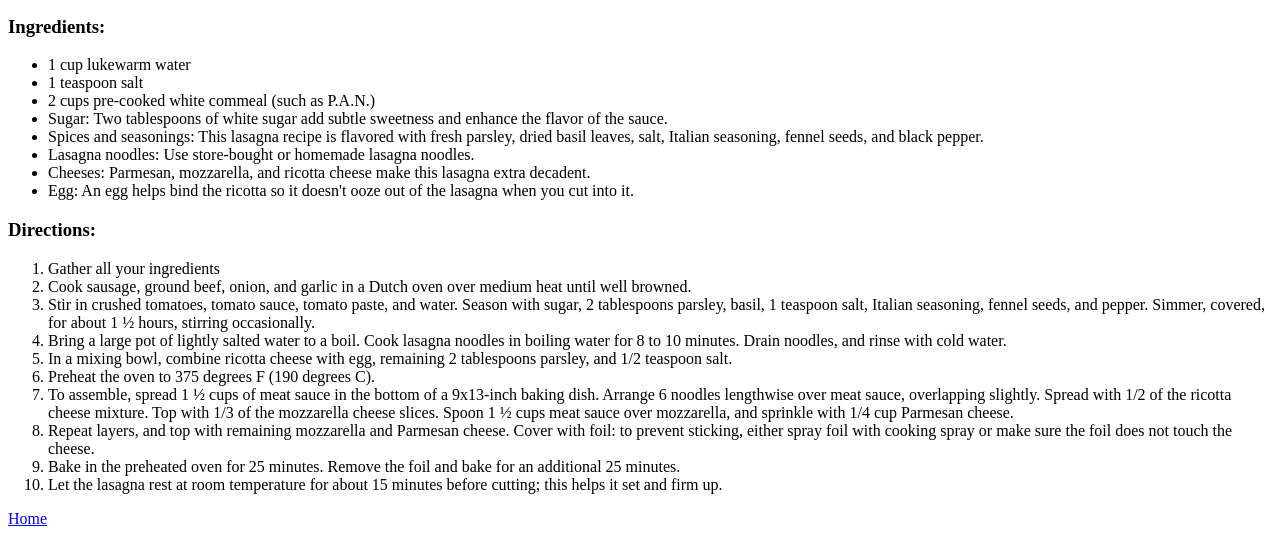
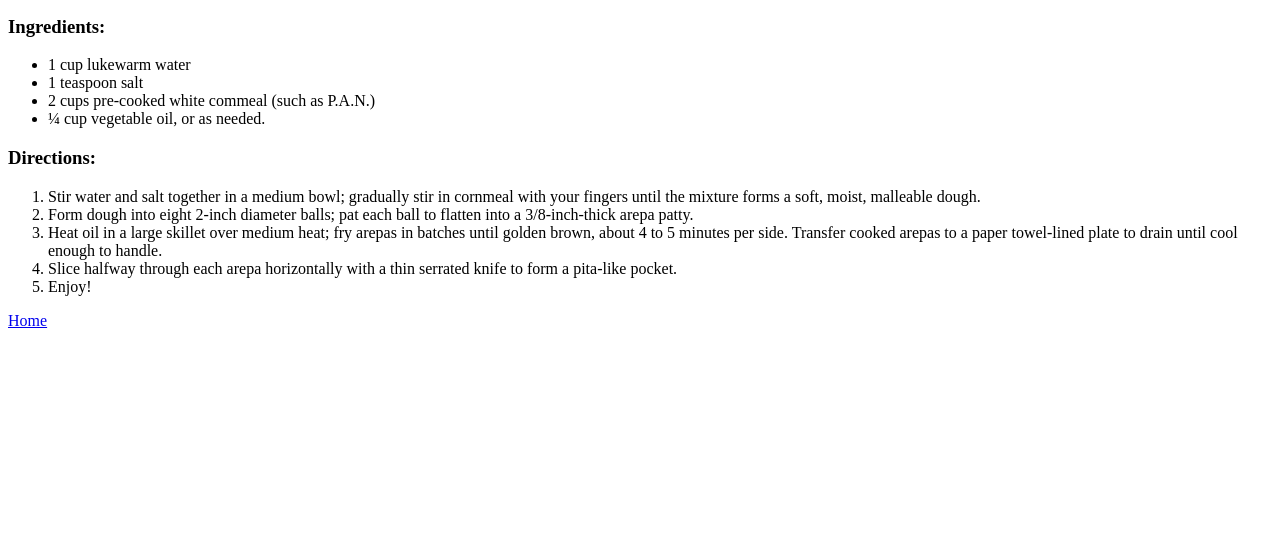
Before and after one commit to Bardo-exe/odin-recipes, a plain HTML site: page recipes/arepas.html in a window 1280 px wide. Shown: the part 477-1013 px from the top of the page. After the commit the page ends 815 px from the top, so only its background shows below. Drawn offline with Linux system fonts and the light colour scheme.

Commit message:
Finish the third recipe page

```diff
--- a/recipes/arepas.html
+++ b/recipes/arepas.html
@@ -17,25 +17,16 @@
         <li>1 cup lukewarm water</li>
         <li>1 teaspoon salt</li>
         <li>2 cups pre-cooked white commeal (such as P.A.N.)</li>
-        <li>Sugar: Two tablespoons of white sugar add subtle sweetness and enhance the flavor of the sauce.</li>
-        <li>Spices and seasonings: This lasagna recipe is flavored with fresh parsley, dried basil leaves, salt, Italian seasoning, fennel seeds, and black pepper.</li>
-        <li>Lasagna noodles: Use store-bought or homemade lasagna noodles.</li>
-        <li>Cheeses: Parmesan, mozzarella, and ricotta cheese make this lasagna extra decadent.</li>
-        <li>Egg: An egg helps bind the ricotta so it doesn't ooze out of the lasagna when you cut into it.</li>
+        <li>¼ cup vegetable oil, or as needed.</li>
     </ul>
 
     <h3>Directions:</h3>
     <ol>
-        <li>Gather all your ingredients</li>
-        <li>Cook sausage, ground beef, onion, and garlic in a Dutch oven over medium heat until well browned.</li>
-        <li>Stir in crushed tomatoes, tomato sauce, tomato paste, and water. Season with sugar, 2 tablespoons parsley, basil, 1 teaspoon salt, Italian seasoning, fennel seeds, and pepper. Simmer, covered, for about 1 ½ hours, stirring occasionally.</li>
-        <li>Bring a large pot of lightly salted water to a boil. Cook lasagna noodles in boiling water for 8 to 10 minutes. Drain noodles, and rinse with cold water.</li>
-        <li>In a mixing bowl, combine ricotta cheese with egg, remaining 2 tablespoons parsley, and 1/2 teaspoon salt.</li>
-        <li>Preheat the oven to 375 degrees F (190 degrees C).</li>
-        <li>To assemble, spread 1 ½ cups of meat sauce in the bottom of a 9x13-inch baking dish. Arrange 6 noodles lengthwise over meat sauce, overlapping slightly. Spread with 1/2 of the ricotta cheese mixture. Top with 1/3 of the mozzarella cheese slices. Spoon 1 ½ cups meat sauce over mozzarella, and sprinkle with 1/4 cup Parmesan cheese.</li>
-        <li>Repeat layers, and top with remaining mozzarella and Parmesan cheese. Cover with foil: to prevent sticking, either spray foil with cooking spray or make sure the foil does not touch the cheese.</li>
-        <li>Bake in the preheated oven for 25 minutes. Remove the foil and bake for an additional 25 minutes.</li>
-        <li>Let the lasagna rest at room temperature for about 15 minutes before cutting; this helps it set and firm up.</li>
+        <li>Stir water and salt together in a medium bowl; gradually stir in cornmeal with your fingers until the mixture forms a soft, moist, malleable dough.</li>
+        <li>Form dough into eight 2-inch diameter balls; pat each ball to flatten into a 3/8-inch-thick arepa patty.</li>
+        <li>Heat oil in a large skillet over medium heat; fry arepas in batches until golden brown, about 4 to 5 minutes per side. Transfer cooked arepas to a paper towel-lined plate to drain until cool enough to handle.</li>
+        <li>Slice halfway through each arepa horizontally with a thin serrated knife to form a pita-like pocket.</li>
+        <li>Enjoy!</li>
     </ol>
 
 
```
Also changed, not shown: recipes/german_potato_salad.html (added, +40 -0 lines), 1 other file.
